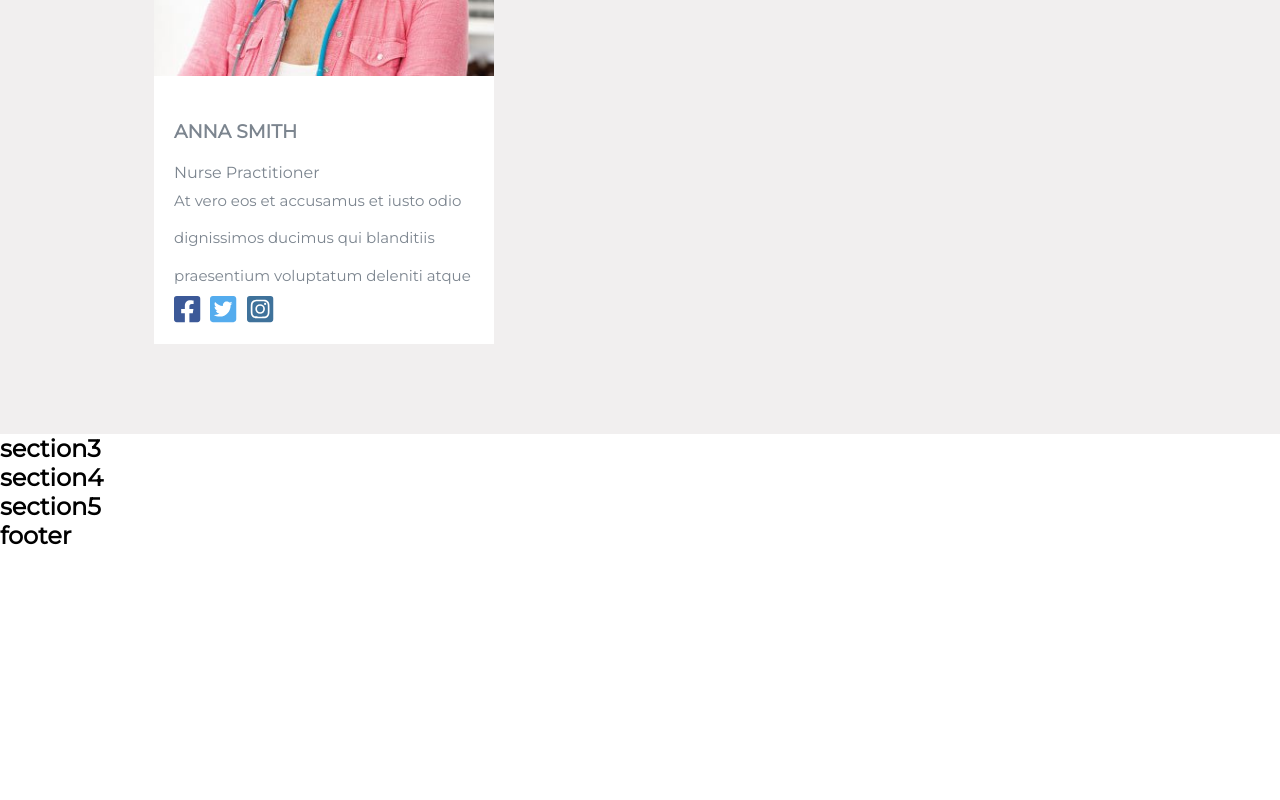
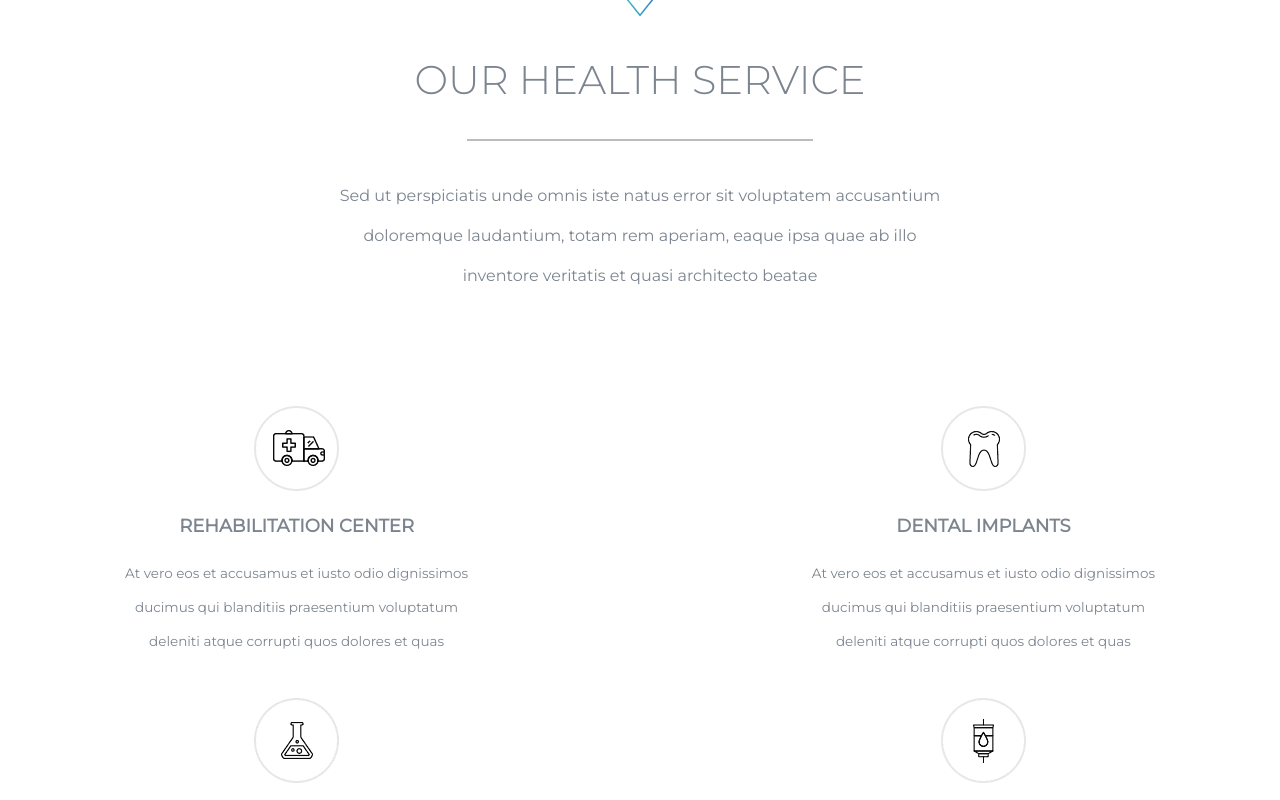
Before and after one commit to Marcotexcode/proj-html-vuejs, a Vue app: page / in a window 1280 px wide. Shown: the part 2980-3780 px from the top of the page. Before the commit the page ends 3530 px from the top, so only its background shows below. Built offline with nearby package versions, Linux system fonts and the light colour scheme.

Commit message:
add section5

```diff
--- a/src/components/Footer.vue
+++ b/src/components/Footer.vue
@@ -25,6 +25,4 @@
     @import '@/style/variabili.scss';
     @import '@/style/mixins.scss';
 
-
-
 </style>
--- a/src/components/Jumbotron.vue
+++ b/src/components/Jumbotron.vue
@@ -44,24 +44,18 @@
             font-weight: 300;
 
             .container--title--color-title {
-
                 color: $pelorousVibrant;
-
             }
 
         }
 
         .container--text {
-
             color: $White;
             margin: 50px 0px;
-
         }
 
         .container--btn {
-
             @include btnPelorous();
-
         }
 
     }
--- a/src/components/Main.vue
+++ b/src/components/Main.vue
@@ -2,8 +2,7 @@
 
     <div class="container">
 
-
-        <div class="container--section123">
+        <div>
 
             <Section1/>
             <Section2/>
@@ -13,7 +12,6 @@
 
         <Section4/>
         <Section5/>
-
 
     </div>
 
@@ -27,10 +25,6 @@
     import Section3 from '@/components/Section3.vue'
     import Section4 from '@/components/Section4.vue'
     import Section5 from '@/components/Section5.vue'
-
-
-
-
 
     export default {
 
@@ -56,7 +50,4 @@
     @import '@/style/variabili.scss';
     @import '@/style/mixins.scss';
 
-
-
-
 </style>
--- a/src/components/Section1.vue
+++ b/src/components/Section1.vue
@@ -54,22 +54,7 @@
     @import '@/style/mixins.scss';
 
     .container {
-        width: 100%;
-        text-align: center;
-        padding: 90px 0px;
-        color: $Raven;
-        width: 90%;
-        margin: 0 auto;
-
-        .container--title {
-            font-size: 40px;
-            font-weight: 300;
-        }
-
-        .container--text {
-            line-height: 2.5;
-            margin: 20px 0px;
-        }
+        @include containerCenter-general($Raven);
 
         .container--container-box {
             width: 100%;
@@ -79,7 +64,6 @@
             margin-top: 90px;
 
             .container--container-box--box {
-
                 width: 290px;
 
                 .container--container-box--box--title {
--- a/src/components/Section2.vue
+++ b/src/components/Section2.vue
@@ -1,8 +1,8 @@
 <template>
+
     <div class="conteiner-general">
 
         <div class="container">
-
 
             <img src="@/assets/img/icon-5.png" alt="meet our doctors">
 
@@ -18,7 +18,7 @@
 
                     <div class="image-container">
 
-                    <img class="container--container-box--box--image" :src="require(`@/assets/img/${item.img}`)" :alt="item.title">
+                        <img class="container--container-box--box--image" :src="require(`@/assets/img/${item.img}`)" :alt="item.title">
 
                     </div>
 
@@ -41,7 +41,9 @@
             </div>
 
         </div>
+
     </div>
+
 </template>
 
 
@@ -78,17 +80,10 @@
         background-color: $Gallery;
 
         .container {
-            width: 100%;
-            text-align: center;
-            padding: 90px;
-            width: 90%;
-            margin: 0 auto;
-            color: $Raven;
+            @include containerCenter-general($Raven);
 
             .container--title {
                 text-transform: uppercase;
-                font-size: 40px;
-                font-weight: 300;
                 margin: 20px 0px;
             }
 
@@ -96,11 +91,6 @@
                 width: 30%;
                 margin: 35px auto;
                 border: 1px solid $FrenchGray;
-            }
-
-            .container--text {
-                line-height: 2.5;
-                margin: 20px 0px;
             }
 
             .container--container-box {
@@ -113,7 +103,7 @@
 
 
                 .container--container-box--box {
-                    width: 340px;
+                    width: 380px;
                     background-color: #fff;
 
                     .image-container {
@@ -136,11 +126,10 @@
                         .container--container-box--box--text {
                             line-height: 2.5;
                             font-size: 15px;
-
                         }
 
                         .social {
-                            font-size: 30px;
+                            font-size: 35px;
                             margin-right: 10px;
                         }
 
@@ -166,8 +155,4 @@
 
     }
 
-
-
-
-
 </style>
--- a/src/components/Section3.vue
+++ b/src/components/Section3.vue
@@ -2,7 +2,27 @@
 
     <div class="container">
 
-       <h2>section3</h2>
+        <img src="@/assets/img/icon-6.png" alt="meet our doctors">
+
+        <h2 class="container--title">our health service</h2>
+
+        <hr class="container--space">
+
+        <p class="container--text">Sed ut perspiciatis unde omnis iste natus error sit voluptatem accusantium <br> doloremque laudantium, totam rem aperiam, eaque ipsa quae ab illo <br> inventore veritatis et quasi architecto beatae</p>
+
+        <div class="container--container-box">
+
+            <div class="container--container-box--box" v-for="(item, index) in items" :key="index">
+
+                <img class="container--container-box--box--image" :src="require(`@/assets/img/${item.img}`)" :alt="item.title">
+
+                <h3 class="container--container-box--box--title">{{item.title}}</h3>
+
+                <p class="container--container-box--box--text">{{item.text}}</p>
+
+            </div>
+
+        </div>
 
 
     </div>
@@ -12,9 +32,23 @@
 
 <script>
 
+    import SectionThreItems from '@/data/SectionThreItems.js';
+
+
+
     export default {
 
-        name: 'Section3'
+        name: 'Section3',
+
+        data() {
+
+            return {
+
+                items: SectionThreItems
+
+            }
+
+        }
 
     }
 
@@ -26,6 +60,38 @@
     @import '@/style/variabili.scss';
     @import '@/style/mixins.scss';
 
+    .container {
 
+        @include containerSectionTop-general($Raven);
+
+        .container--container-box {
+            width: 90%;
+            margin: 0 auto;
+            display: flex;
+            justify-content: space-between;
+            flex-wrap: wrap;
+            margin-top: 90px;
+
+            .container--container-box--box {
+                width: 350px;
+                margin: 20px 0px;
+
+                .container--container-box--box--title {
+                    margin: 20px 0px;
+                    text-transform: uppercase;
+                    font-size: 18px;
+                }
+
+                .container--container-box--box--text {
+                    line-height: 2.5;
+                    font-size: 13.5px;
+
+                }
+
+            }
+
+        }
+
+    }
 
 </style>
--- /dev/null
+++ b/src/data/SectionThreItems.js
@@ -0,0 +1,42 @@
+
+
+
+export default [
+
+    {
+        img: 'icon-14.png',
+        title: 'rehabilitation center',
+        text: 'At vero eos et accusamus et iusto odio dignissimos ducimus qui blanditiis praesentium voluptatum deleniti atque corrupti quos dolores et quas'
+    },
+
+    {
+        img: 'icon-15.png',
+        title: 'dental implants',
+        text: 'At vero eos et accusamus et iusto odio dignissimos ducimus qui blanditiis praesentium voluptatum deleniti atque corrupti quos dolores et quas'
+    },
+
+    {
+        img: 'icon-16.png',
+        title: 'medicine research',
+        text: 'At vero eos et accusamus et iusto odio dignissimos ducimus qui blanditiis praesentium voluptatum deleniti atque corrupti quos dolores et quas'
+    },
+
+    {
+        img: 'icon-11.png',
+        title: 'blood banck',
+        text: 'At vero eos et accusamus et iusto odio dignissimos ducimus qui blanditiis praesentium voluptatum deleniti atque corrupti quos dolores et quas'
+    },
+
+    {
+        img: 'icon-11.png',
+        title: 'pharmacetucal advice',
+        text: 'At vero eos et accusamus et iusto odio dignissimos ducimus qui blanditiis praesentium voluptatum deleniti atque corrupti quos dolores et quas'
+    },
+
+    {
+        img: 'icon-13.png',
+        title: 'medical counseling',
+        text: 'At vero eos et accusamus et iusto odio dignissimos ducimus qui blanditiis praesentium voluptatum deleniti atque corrupti quos dolores et quas'
+    }
+
+]
--- a/src/style/mixins.scss
+++ b/src/style/mixins.scss
@@ -14,11 +14,63 @@
     text-transform: uppercase;
     font-size: 14px;
 
-
     &:hover {
-
         background-color: $Pelorous2;
-
     }
 
 }
+
+@mixin containerCenter-general($color) {
+
+    width: 100%;
+    text-align: center;
+    padding: 90px 0px;
+    width: 90%;
+    margin: 0 auto;
+    color: $color;
+
+    .container--title {
+        font-size: 40px;
+        font-weight: 300;
+    }
+
+    .container--text {
+        line-height: 2.5;
+        margin: 20px 0px;
+    }
+
+}
+
+
+@mixin containerSectionTop-general($color) {
+
+    width: 100%;
+    text-align: center;
+    padding: 90px 0px;
+    width: 90%;
+    margin: 0 auto;
+    color: $color;
+
+    .container--title {
+        font-size: 40px;
+        font-weight: 300;
+    }
+
+    .container--text {
+        line-height: 2.5;
+        margin: 20px 0px;
+    }
+
+    .container--title {
+        text-transform: uppercase;
+        margin: 20px 0px;
+    }
+
+    .container--space {
+        width: 30%;
+        margin: 35px auto;
+        border: 1px solid $FrenchGray;
+    }
+
+
+}
```
Also changed, not shown: src/components/Header.vue (+2 -6 lines).
